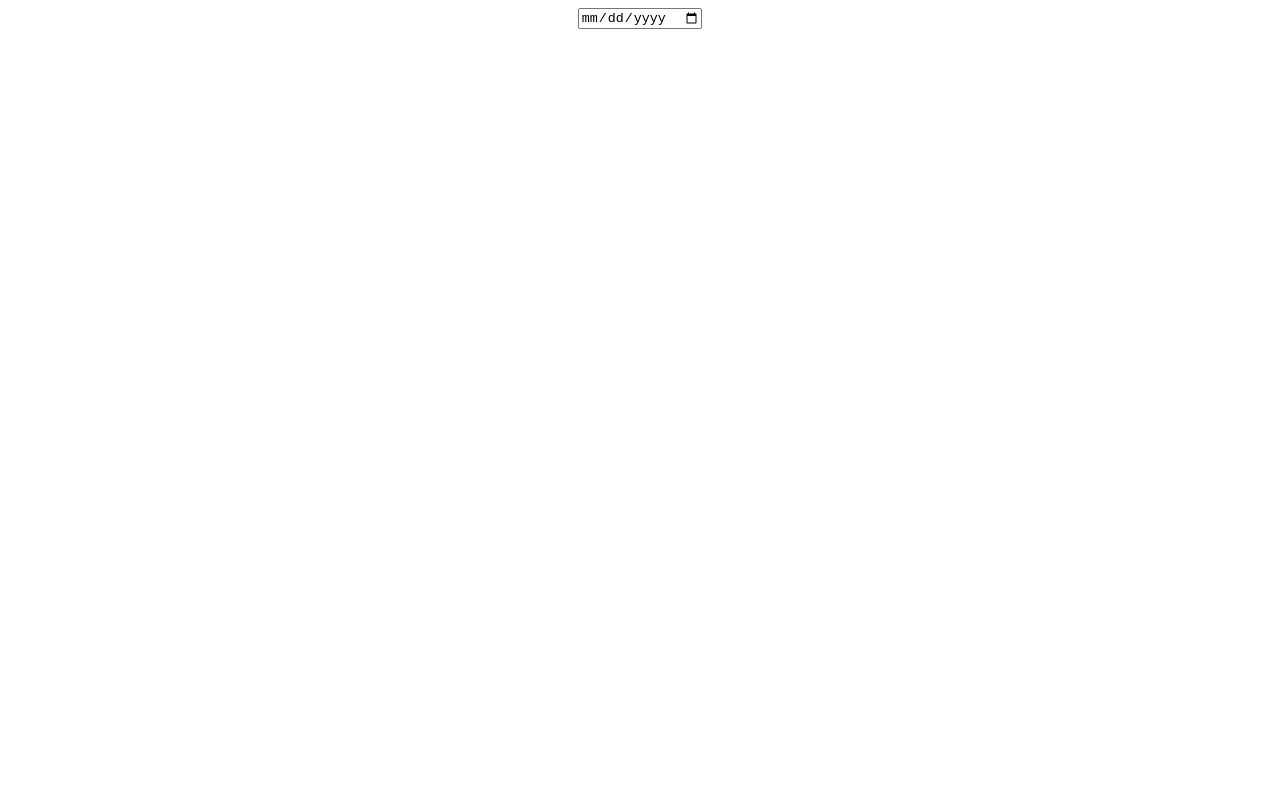
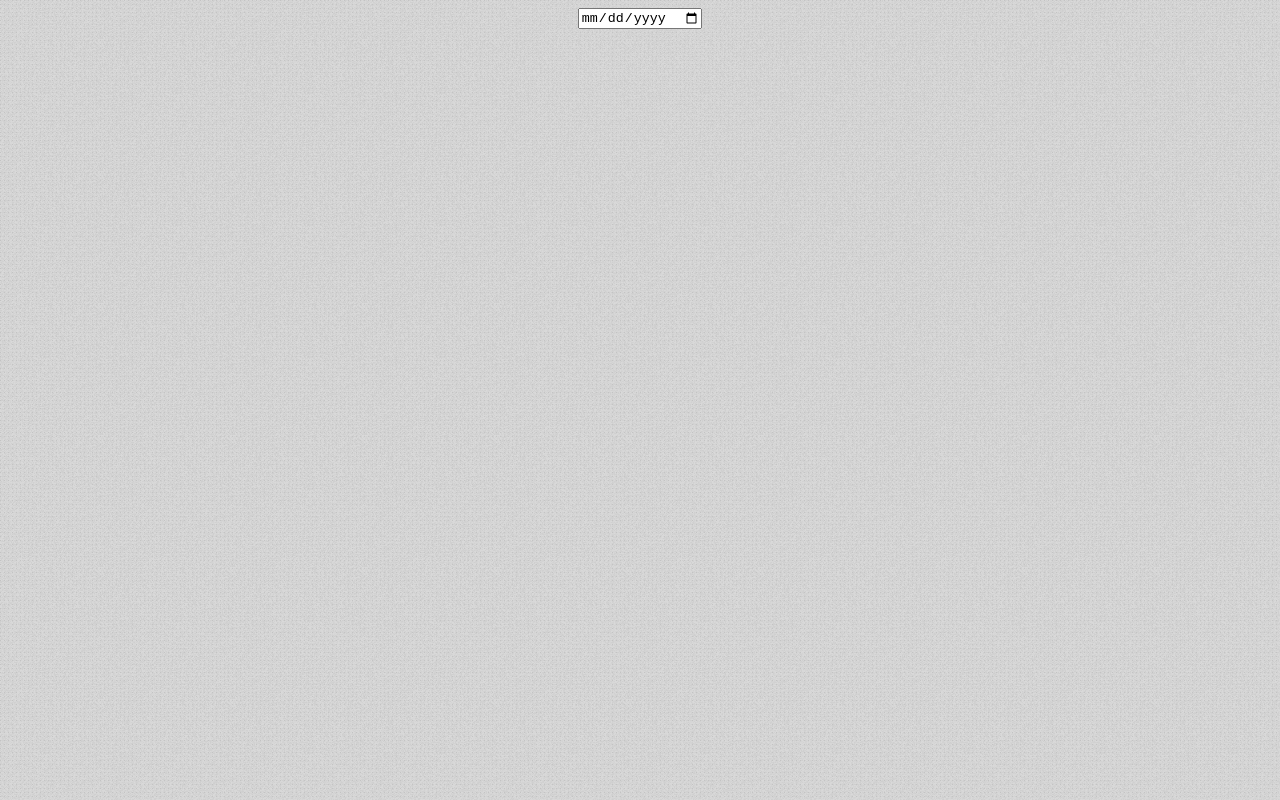
Before and after one commit to lukechampine/alive, a plain HTML site: page index.html in a window 1280 px wide. Drawn offline with Linux system fonts and the light colour scheme.

Commit message:
add background and title, and tweak canvas size

```diff
--- a/index.css
+++ b/index.css
@@ -1,3 +1,7 @@
+body {
+    background: url(squared_metal.png) repeat 0 0;
+}
+
 canvas {
     margin-left: auto;
     margin-right: auto;
--- a/index.html
+++ b/index.html
@@ -1,6 +1,7 @@
 <html>
     <head>
         <meta charset="UTF-8">
+        <title>Alive</title>
         <link rel="stylesheet" type="text/css" href="index.css" media="screen" />
         <script src="index.js"></script>
     </head>
--- a/index.js
+++ b/index.js
@@ -3,19 +3,19 @@ var canvas, ctx, age, curViz;
 // draw remaining years as a column of rectangles
 function drawYears() {
     // resize canvas
-    canvas.height = 500;
-    canvas.width = 92;
+    canvas.height = 390;
+    canvas.width = 90;
     // past years
-    ctx.fillStyle = "rgba(200, 0, 0, 0.5)";
+    ctx.fillStyle = "rgba(200, 0, 0, 0.6)";
     for (var i = 0; i < age.years; i++)
     	ctx.fillRect((i % 5) * 20, Math.floor(i/5) * 20, 10, 10);
     // current year
-    ctx.fillStyle = "rgba(200, 0, 0," + 0.5 * (age.months % 12) / 12 + ")";
+    ctx.fillStyle = "rgba(200, 0, 0," + 0.6 * (age.months % 12) / 12 + ")";
     ctx.fillRect((age.years % 5) * 20, Math.floor(age.years/5) * 20, 10, 10);
-    ctx.fillStyle = "rgba(0, 0, 200," + 0.5 * (1 - (age.months % 12) / 12) + ")";
+    ctx.fillStyle = "rgba(0, 0, 200," + 0.6 * (1 - (age.months % 12) / 12) + ")";
     ctx.fillRect((age.years % 5) * 20, Math.floor(age.years/5) * 20, 10, 10);
     // future years
-    ctx.fillStyle = "rgba(0, 0, 200, 0.5)";
+    ctx.fillStyle = "rgba(0, 0, 200, 0.6)";
     for (var i = age.years + 1; i < 100; i++)
 		ctx.fillRect((i % 5) * 20, Math.floor(i/5) * 20, 10, 10);
 }
```
Also changed, not shown: squared_metal.png (added).
